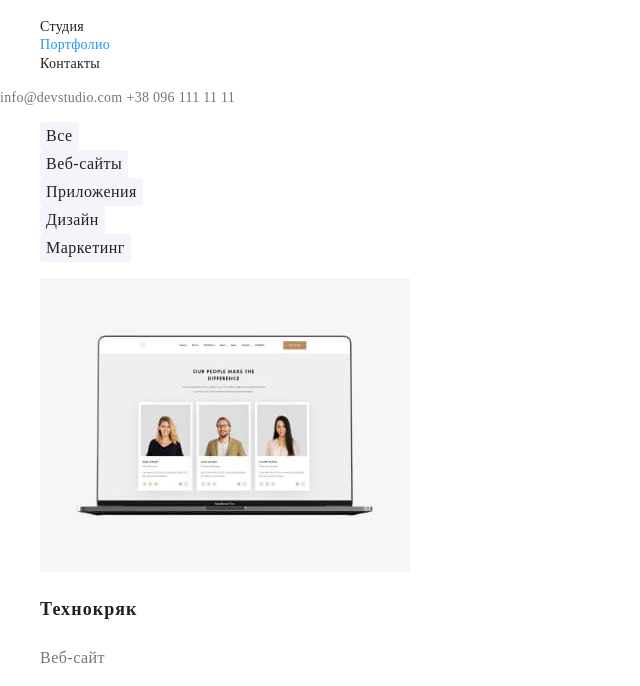
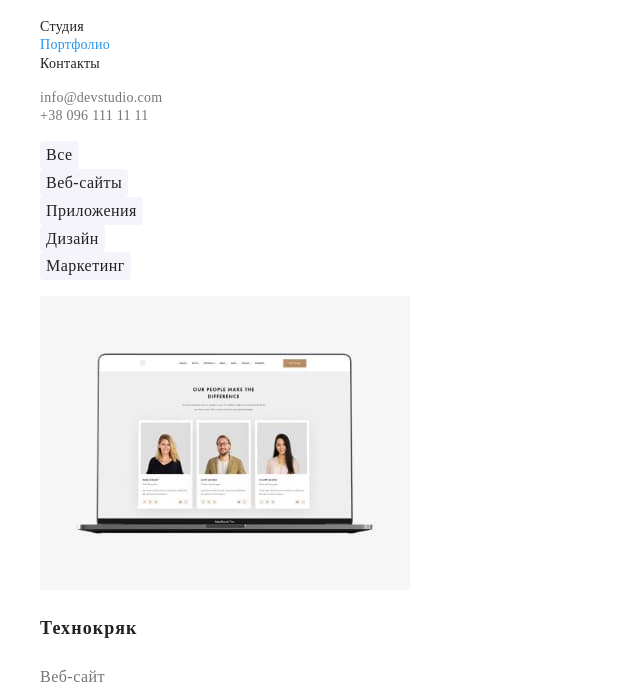
Before and after one commit to nensi-n/goit-markup-hw-02, a plain HTML site: page portfolio.html in a window 1280 px wide. Shown: the part 35-721 px from the top of the page, without its empty margins (0-640 px from the left). Drawn offline with nearby package versions, Linux system fonts and the light colour scheme.

Commit message:
fixed link of contacts portfolio
Сделан список для портфолио

```diff
--- a/portfolio.html
+++ b/portfolio.html
@@ -27,9 +27,13 @@
                 </li>
             </ul>
         </nav>
-        <a class="contact-link link" href="mailto=info@devstudio.com">info@devstudio.com</a>
-        <a class="contact-link link" href="tel:+380961111111">+38 096 111 11 11</a>
-    </header>
+        <ul class="contact-list-header list">
+            <li class="contact-list-header-item"><a class="contact-link link"
+                    href="mailto=info@devstudio.com">info@devstudio.com</a></li>
+            <li class="contact-list-header-item"><a class="contact-link link" href="tel:+380961111111">+38 096 111 11 11</a>
+            </li>
+        </ul>
+
     <main>
         <!-- single section -->
         <section>
```
